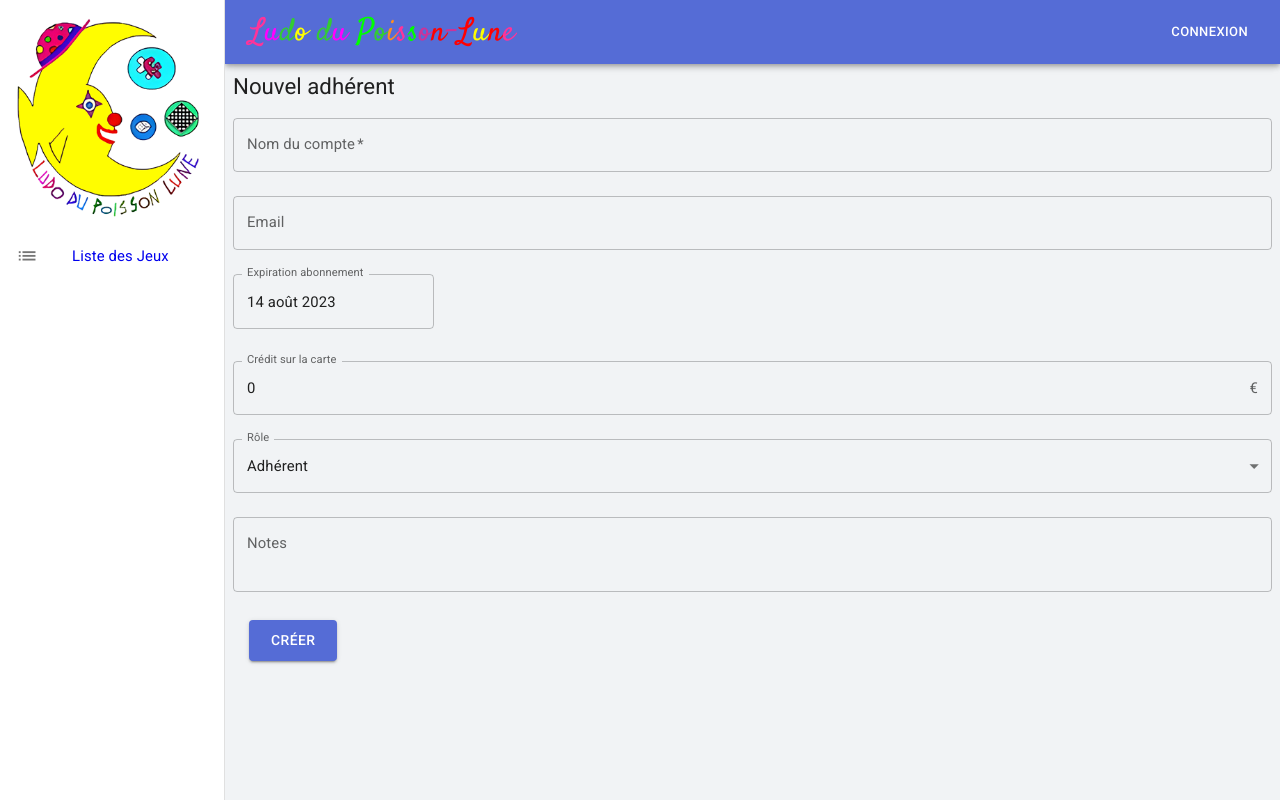
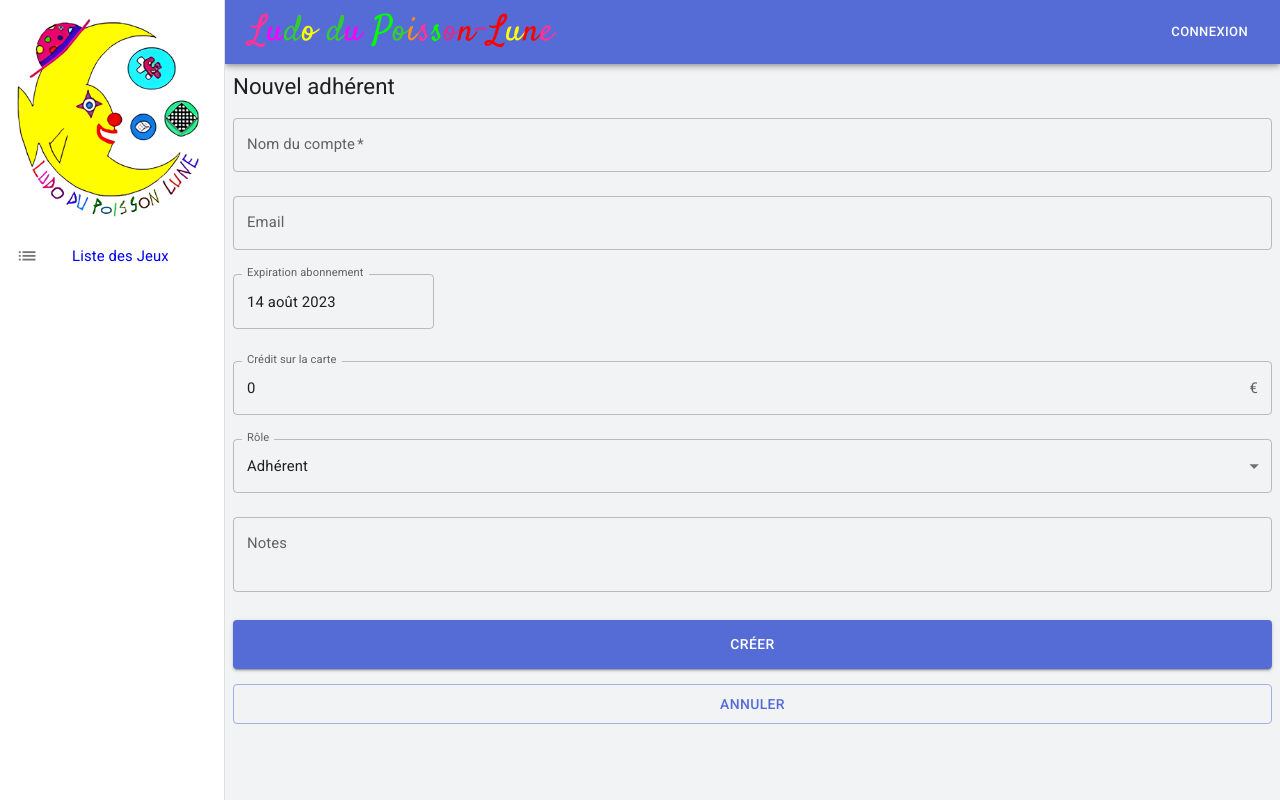
Before and after one commit to bdien/ludotheque, a React (Vite) app in the folder src/webui/: page /users/new in a window 1280 px wide. Built offline with nearby package versions, Linux system fonts and the light colour scheme; no server answers.

Commit message:
Add cancel buttons

```diff
--- a/src/webui/src/components/mini_user.tsx
+++ b/src/webui/src/components/mini_user.tsx
@@ -27,7 +27,7 @@ export function MiniUser(props: MiniUserProps) {
       sx={{ m: 0, mt: 0.5, p: 1.6 }}
     >
       <Grid flexGrow={1}>
-        <Typography variant="h5" fontWeight={500}>
+        <Typography variant="h5" fontWeight={500} sx={{ mb: 0.5 }}>
           {props.user.name}
         </Typography>
         <Box sx={{ color: "text.secondary" }}>
@@ -38,7 +38,7 @@ export function MiniUser(props: MiniUserProps) {
               <Typography component="span" fontWeight={500}>
                 {props.user?.loans?.length}{" "}
               </Typography>
-              emprunts
+              emprunt{props.user?.loans?.length > 1 ? "s" : ""}
               {late_loans ? (
                 <Box
                   sx={{ ml: "0.3em", color: "warning.main" }}
--- a/src/webui/src/components/topbar.tsx
+++ b/src/webui/src/components/topbar.tsx
@@ -150,8 +150,11 @@ export function TopBar(props: TopBarProps) {
             </IconButton>
 
             <Typography
-              variant="h4"
-              sx={{ flexGrow: 1, fontFamily: "Satisfy" }}
+              sx={{
+                flexGrow: 1,
+                fontFamily: "Satisfy",
+                fontSize: "clamp(5px, 7vw, 36px)",
+              }}
             >
               {logotxt}
             </Typography>
--- a/src/webui/src/pages/item_edit.tsx
+++ b/src/webui/src/pages/item_edit.tsx
@@ -143,7 +143,6 @@ export function ItemEdit(props: ItemEditProps) {
       <FormControl sx={{ width: "100%", pt: 2 }}>
         <Box
           sx={{
-            width: "100%",
             height: "40vh",
             objectFit: "contain",
             mb: 1,
@@ -365,20 +364,32 @@ export function ItemEdit(props: ItemEditProps) {
 
         <Button
           variant="contained"
+          fullWidth
           size="large"
-          sx={{ ml: 2, mt: "20px" }}
+          sx={{ mt: "20px", p: 1.5 }}
           onClick={handleSubmit((formdata) => onSubmit(item, formdata))}
         >
           {item.id == 0 ? "Créer" : "Modifier"}
+        </Button>
+
+        <Button
+          variant="outlined"
+          fullWidth
+          size="large"
+          sx={{ mt: "15px" }}
+          onClick={handleSubmit(() => history.back())}
+        >
+          Annuler
         </Button>
 
         {item.id != 0 && (
           <>
             <Button
               variant="outlined"
+              fullWidth
               size="large"
               color="error"
-              sx={{ ml: 2, mt: "20px" }}
+              sx={{ mt: "15px" }}
               onClick={handleSubmit(() => onDelete(item.id))}
             >
               Supprimer
--- a/src/webui/src/pages/loan.tsx
+++ b/src/webui/src/pages/loan.tsx
@@ -152,11 +152,14 @@ export function Loan() {
           </ul>
         </Box>
       )}
+
       <Button
         variant="contained"
+        fullWidth
+        size="large"
         disabled={!items.length || !user}
         color="primary"
-        sx={{ width: "100%", p: 2 }}
+        sx={{ mt: "15px", p: 1.5 }}
         onClick={() =>
           user &&
           submitLoan(
@@ -171,6 +174,16 @@ export function Loan() {
       >
         Valider
       </Button>
+
+      <Button
+        variant="outlined"
+        fullWidth
+        size="large"
+        sx={{ mt: "15px" }}
+        onClick={() => history.back()}
+      >
+        Annuler
+      </Button>
     </Box>
   );
 }
--- a/src/webui/src/pages/user_edit.tsx
+++ b/src/webui/src/pages/user_edit.tsx
@@ -140,20 +140,32 @@ export function UserEdit(props: UserEditProps) {
 
       <Button
         variant="contained"
+        fullWidth
         size="large"
-        sx={{ ml: 2, mt: "20px" }}
+        sx={{ mt: "20px", p: 1.5 }}
         onClick={handleSubmit((formdata) => onSubmit(user, formdata))}
       >
         {user.id == 0 ? "Créer" : "Modifier"}
+      </Button>
+
+      <Button
+        variant="outlined"
+        fullWidth
+        size="large"
+        sx={{ mt: "15px" }}
+        onClick={handleSubmit(() => history.back())}
+      >
+        Annuler
       </Button>
 
       {user.id != 0 && (
         <>
           <Button
             variant="outlined"
+            fullWidth
             size="large"
             color="error"
-            sx={{ ml: 2, mt: "20px" }}
+            sx={{ mt: "15px" }}
             onClick={handleSubmit(() => onDelete(user.id))}
           >
             Supprimer
```
